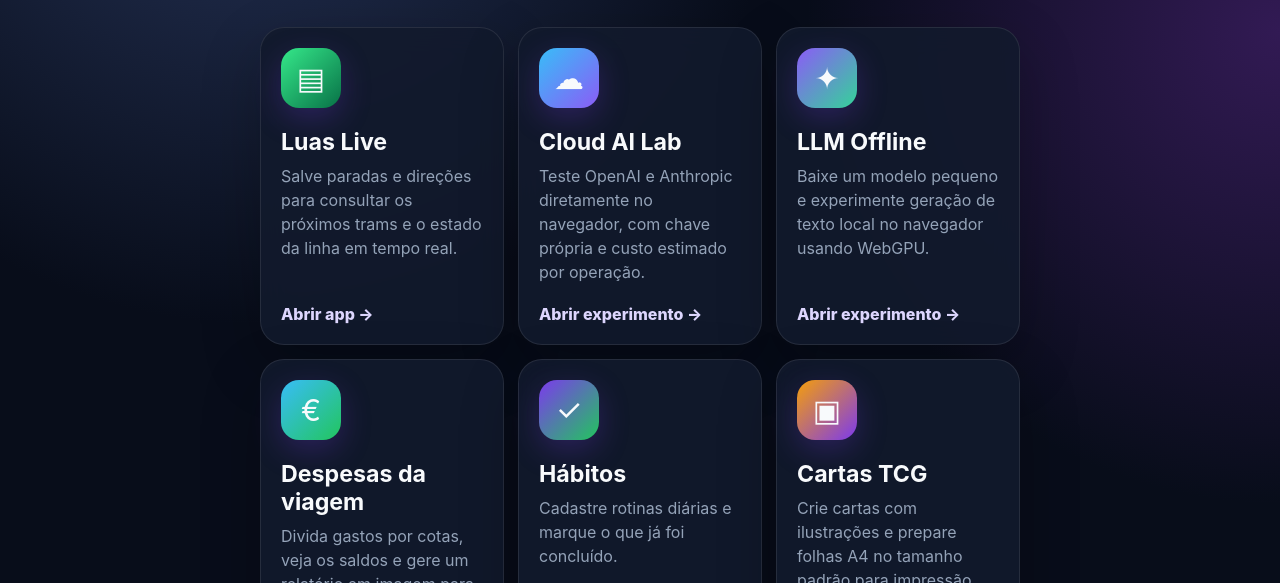
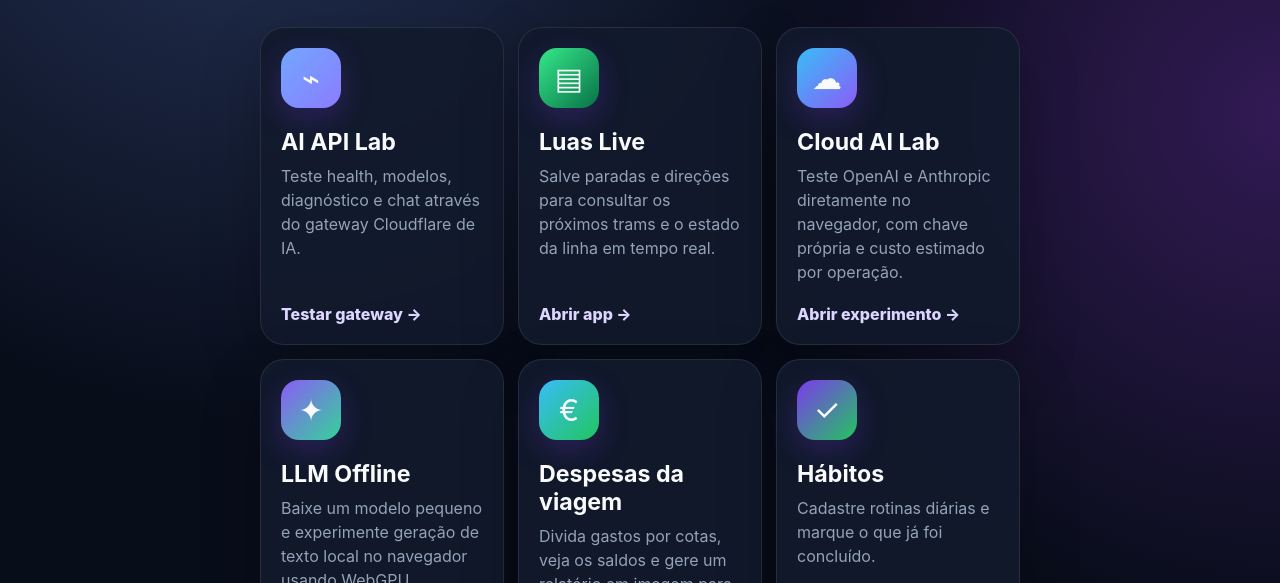
Before and after one commit to copileo/vibecoding, a plain HTML site: page index.html in a window 1280 px wide. Shown: the part 217-800 px from the top of the page. Drawn offline with Linux system fonts and the light colour scheme.

Commit message:
Add AI API Lab to Vibecode Hub

```diff
--- a/index.html
+++ b/index.html
@@ -15,7 +15,7 @@
     *{box-sizing:border-box}body{margin:0;min-height:100vh;background:radial-gradient(circle at 20% 0,#27355a 0,transparent 38%),radial-gradient(circle at 100% 25%,#321a54 0,transparent 32%),var(--bg);color:var(--text);padding:env(safe-area-inset-top) 18px env(safe-area-inset-bottom)}
     main{max-width:760px;margin:0 auto;padding:34px 0 48px}.eyebrow{color:#c4b5fd;font-weight:800;text-transform:uppercase;letter-spacing:.12em;font-size:.75rem}h1{font-size:clamp(2.3rem,10vw,4rem);line-height:.95;letter-spacing:-.06em;margin:10px 0 14px}.intro{color:var(--muted);font-size:1.05rem;line-height:1.6;max-width:600px;margin:0 0 30px}
     .grid{display:grid;grid-template-columns:repeat(auto-fit,minmax(240px,1fr));gap:14px}.card{display:flex;flex-direction:column;min-height:230px;padding:20px;border-radius:24px;background:rgba(18,26,45,.9);border:1px solid var(--line);box-shadow:0 22px 60px rgba(0,0,0,.24);text-decoration:none;color:inherit;backdrop-filter:blur(14px);transition:transform .18s ease,border-color .18s ease}.card:active{transform:scale(.985)}.card:hover{border-color:rgba(196,181,253,.5)}
-    .icon{width:60px;height:60px;border-radius:18px;display:grid;place-items:center;font-size:30px;background:linear-gradient(135deg,#7c3aed,#22c55e);box-shadow:0 10px 30px rgba(124,58,237,.25)}.icon.travel{background:linear-gradient(135deg,#38bdf8,#22c55e)}.icon.ai{background:linear-gradient(135deg,#8b5cf6,#34d399)}.icon.cloud{background:linear-gradient(135deg,#38bdf8,#8b5cf6)}.icon.cards{background:linear-gradient(135deg,#f59e0b,#7c3aed)}.icon.luas{background:linear-gradient(135deg,#35e88a,#087247)}.card h2{font-size:1.45rem;margin:20px 0 8px}.card p{color:var(--muted);line-height:1.5;margin:0 0 20px}.open{margin-top:auto;font-weight:800;color:#ddd6fe}.soon{opacity:.55;pointer-events:none}.soon .icon{background:#283248}.badge{display:inline-flex;width:max-content;border:1px solid var(--line);border-radius:999px;padding:5px 9px;color:var(--muted);font-size:.75rem;margin-top:auto}
+    .icon{width:60px;height:60px;border-radius:18px;display:grid;place-items:center;font-size:30px;background:linear-gradient(135deg,#7c3aed,#22c55e);box-shadow:0 10px 30px rgba(124,58,237,.25)}.icon.travel{background:linear-gradient(135deg,#38bdf8,#22c55e)}.icon.ai{background:linear-gradient(135deg,#8b5cf6,#34d399)}.icon.cloud{background:linear-gradient(135deg,#38bdf8,#8b5cf6)}.icon.cards{background:linear-gradient(135deg,#f59e0b,#7c3aed)}.icon.luas{background:linear-gradient(135deg,#35e88a,#087247)}.icon.gateway{background:linear-gradient(135deg,#72a7ff,#8b7cff)}.card h2{font-size:1.45rem;margin:20px 0 8px}.card p{color:var(--muted);line-height:1.5;margin:0 0 20px}.open{margin-top:auto;font-weight:800;color:#ddd6fe}.soon{opacity:.55;pointer-events:none}.soon .icon{background:#283248}.badge{display:inline-flex;width:max-content;border:1px solid var(--line);border-radius:999px;padding:5px 9px;color:var(--muted);font-size:.75rem;margin-top:auto}
     footer{color:var(--muted);font-size:.85rem;text-align:center;margin-top:28px}
   </style>
 </head>
@@ -25,6 +25,12 @@
     <h1>Vibecode Hub</h1>
     <p class="intro">Um ponto de entrada para os miniapps criados pelo ChatGPT. Cada app pode funcionar de forma independente e ser instalado na tela inicial do iPhone.</p>
     <section class="grid" aria-label="Aplicativos disponíveis">
+      <a class="card" href="apps/ai-api-lab/">
+        <div class="icon gateway" aria-hidden="true">⌁</div>
+        <h2>AI API Lab</h2>
+        <p>Teste health, modelos, diagnóstico e chat através do gateway Cloudflare de IA.</p>
+        <span class="open">Testar gateway →</span>
+      </a>
       <a class="card" href="apps/luas-live/">
         <div class="icon luas" aria-hidden="true">▤</div>
         <h2>Luas Live</h2>
```
